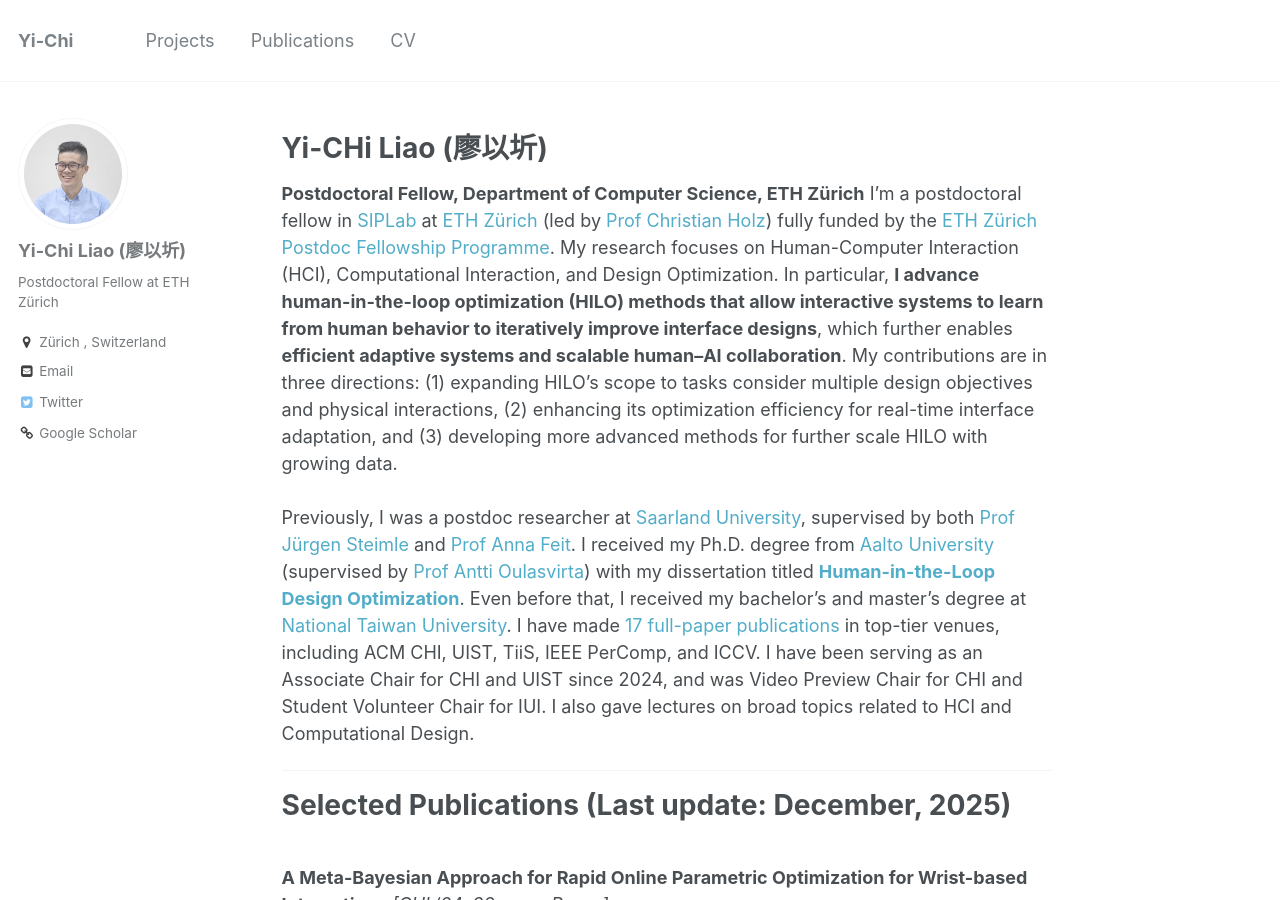
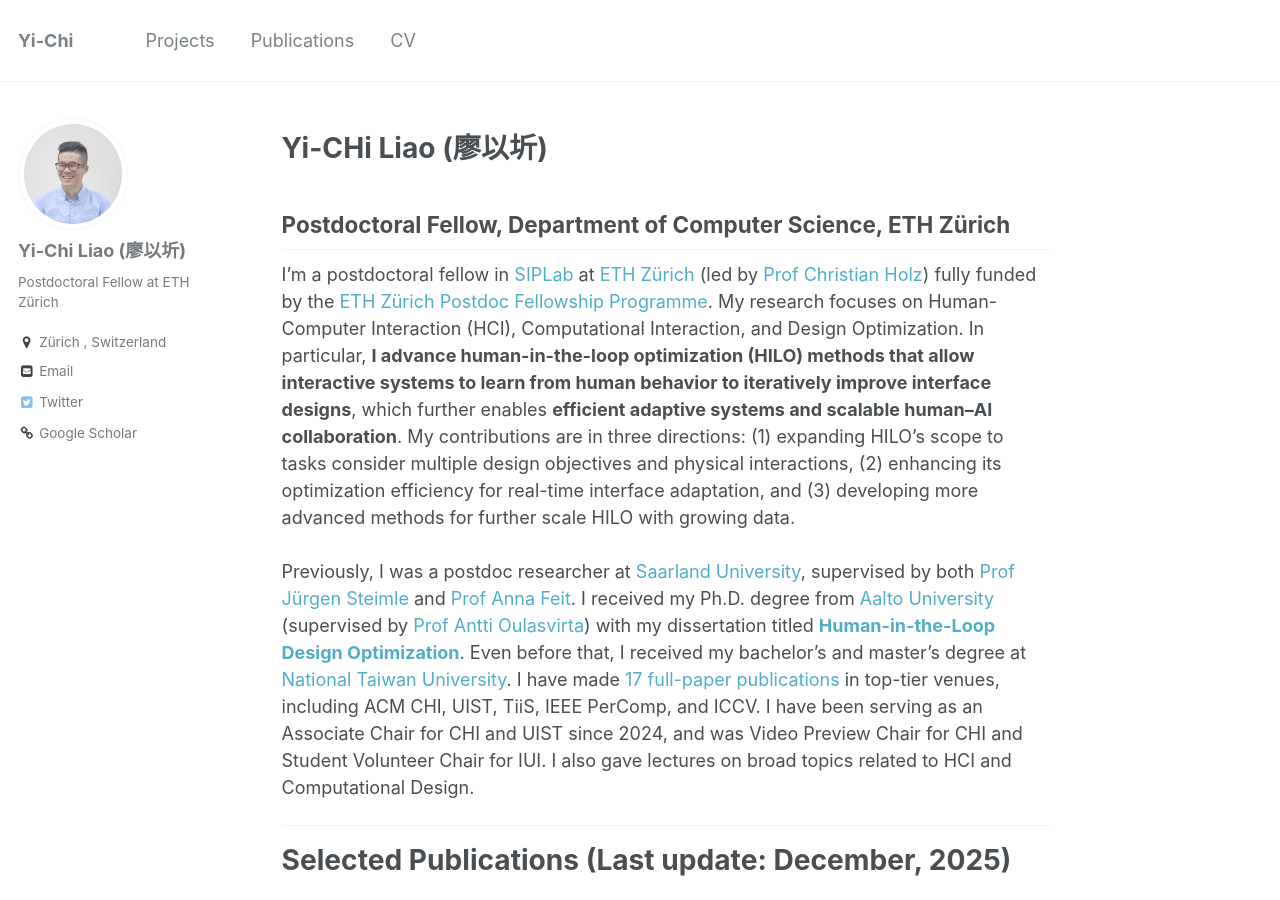
Before and after one commit to yichiliao/yichiliao.github.io, a Jekyll site: the page built from _pages/about.md, in a window 1280 px wide and 900 px high. Built offline with Jekyll 4.4.1, drawn with Linux system fonts in a browser that asks for light colours.

Commit message:
updating publications

```diff
--- a/_pages/about.md
+++ b/_pages/about.md
@@ -8,7 +8,7 @@
   - /about.html
 ---
 # **Yi-CHi Liao (廖以圻)**
-**Postdoctoral Fellow, Department of Computer Science, ETH Zürich**
+## **Postdoctoral Fellow, Department of Computer Science, ETH Zürich**
 I’m a postdoctoral fellow in [SIPLab](https://siplab.org/) at [ETH Zürich](https://ethz.ch/en.html) (led by [Prof Christian Holz](https://www.christianholz.net/)) fully funded by the [ETH Zürich Postdoc Fellowship Programme](https://ethz.ch/en/research/research-promotion/eth-fellowships.html). My research focuses on Human-Computer Interaction (HCI), Computational Interaction, and Design Optimization. In particular, **I advance human-in-the-loop optimization (HILO) methods that allow interactive systems to learn from human behavior to iteratively improve interface designs**, which further enables **efficient adaptive systems and scalable human–AI collaboration**.
 My contributions are in three directions: (1) expanding HILO's scope to tasks consider multiple design objectives and physical interactions, (2) enhancing its optimization efficiency for real-time interface adaptation, and (3) developing more advanced methods for further scale HILO with growing data.
 <br>
```
